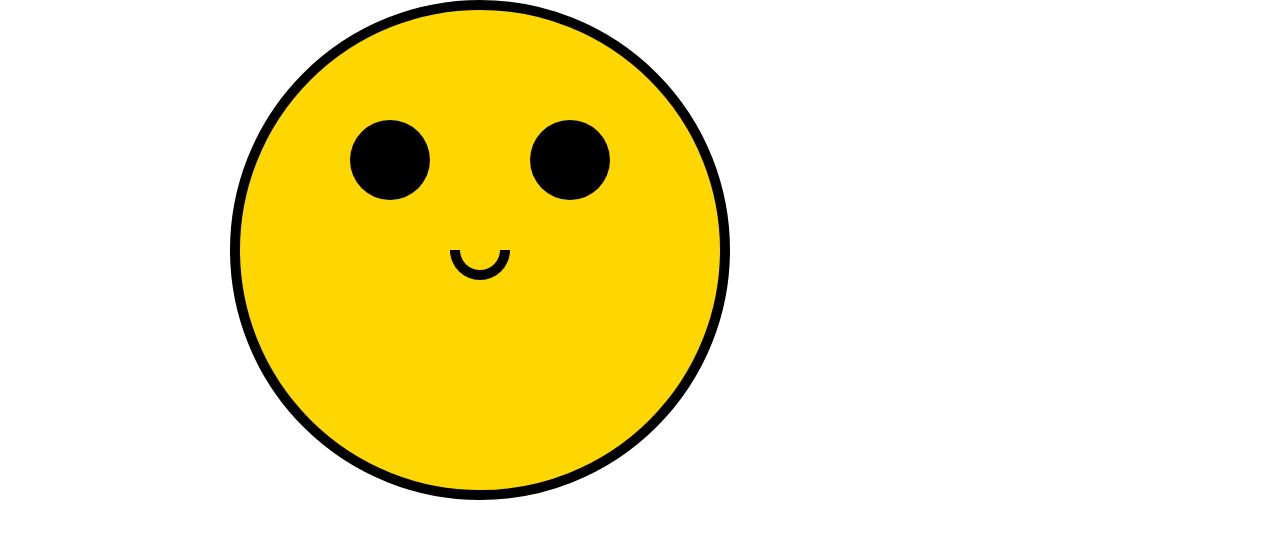
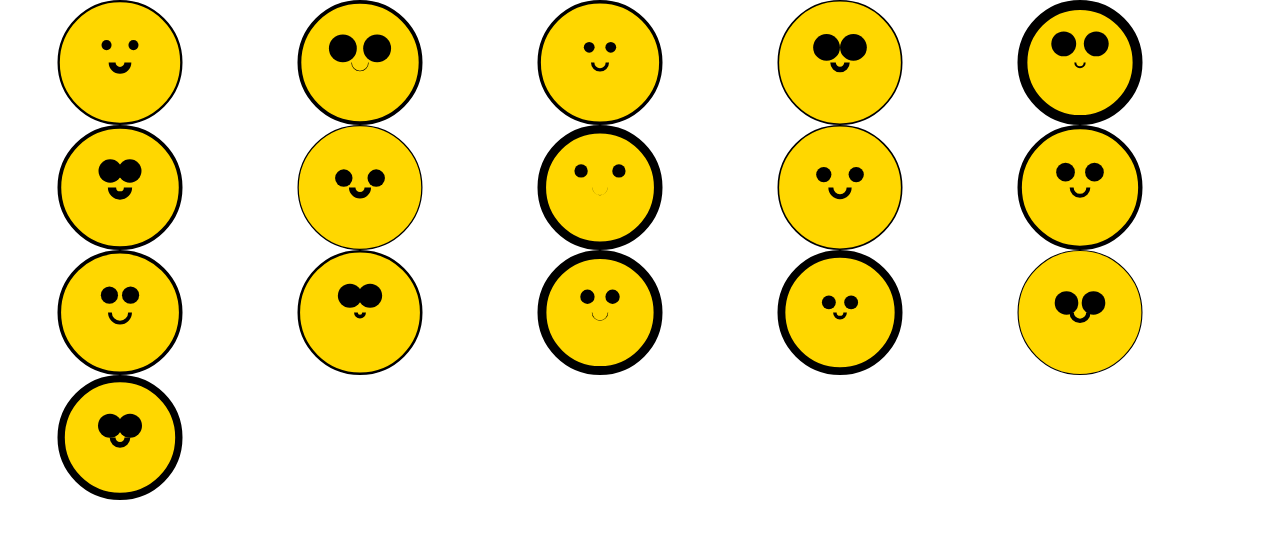
Before and after one commit to jctaylorjr/dataviz--barchart, a React app: page / in a window 1280 px wide. Shown: the top 538 px of the page. Built offline with nearby package versions, Linux system fonts and the light colour scheme.

Commit message:
Feature: multiple faces appear on page and they also have random facial features

```diff
--- a/src/App.js
+++ b/src/App.js
@@ -1,21 +1,24 @@
 import { Face } from "./Face";
+import { range } from "d3";
 
-const width = 960;
-const height = 500;
+const width = 240;
+const height = 125;
 
-const App = () => (
+const array = range(4 * 4);
+
+const App = () => array.map(() => (
   <Face
     width={width}
     height={height}
     centerX={width / 2}
     centerY={height / 2}
-    strokeWidth={10}
-    eyeOffsetX={90}
-    eyeOffsetY={90}
-    eyeRadius={40}
-    mouthRadius={20}
-    mouthWidth={30}
+    strokeWidth={1 + Math.random() * 10}
+    eyeOffsetX={9 + Math.random() * 10}
+    eyeOffsetY={9 + Math.random() * 10}
+    eyeRadius={4 + Math.random() * 10}
+    mouthRadius={2 + Math.random() * 10}
+    mouthWidth={3 + Math.random() * 10}
   />
-);
+));
 
 export default App;
```
Also changed, not shown: 2 other files (tests, documents, lock files or other folders).
